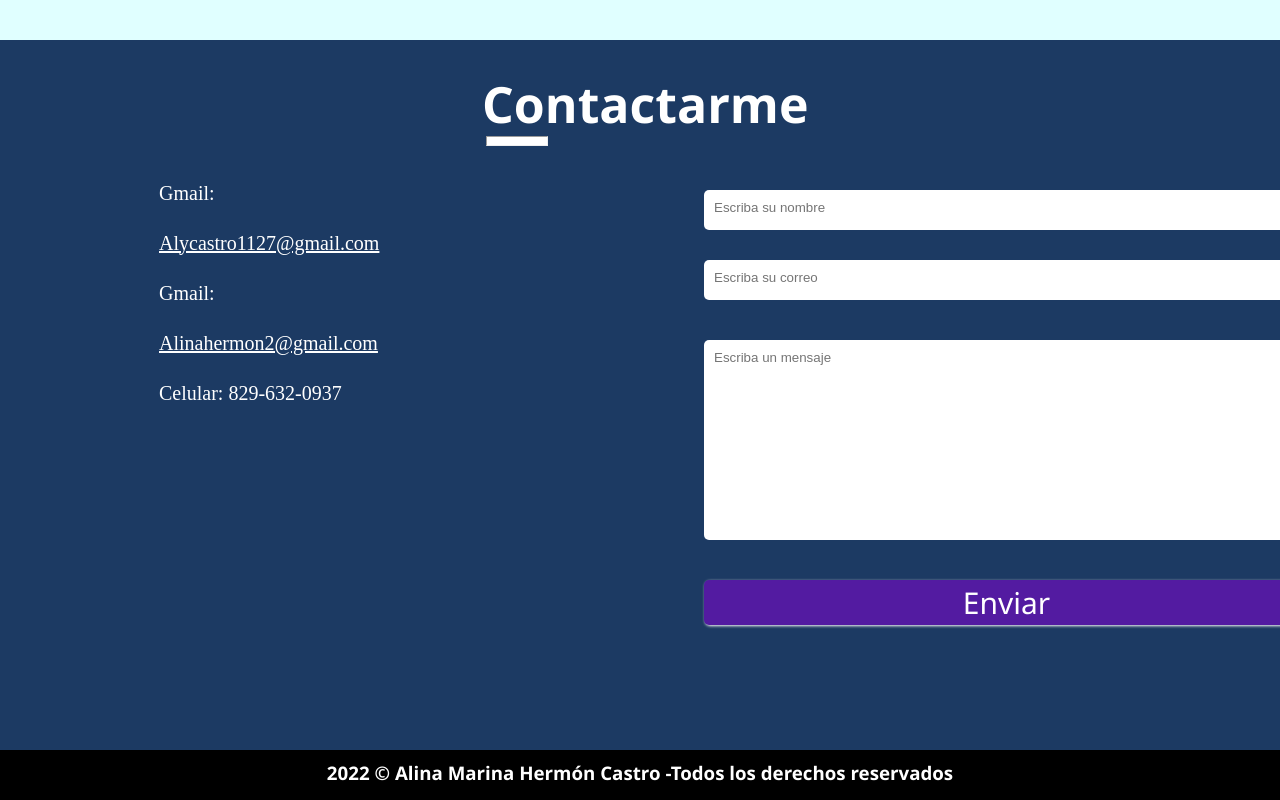
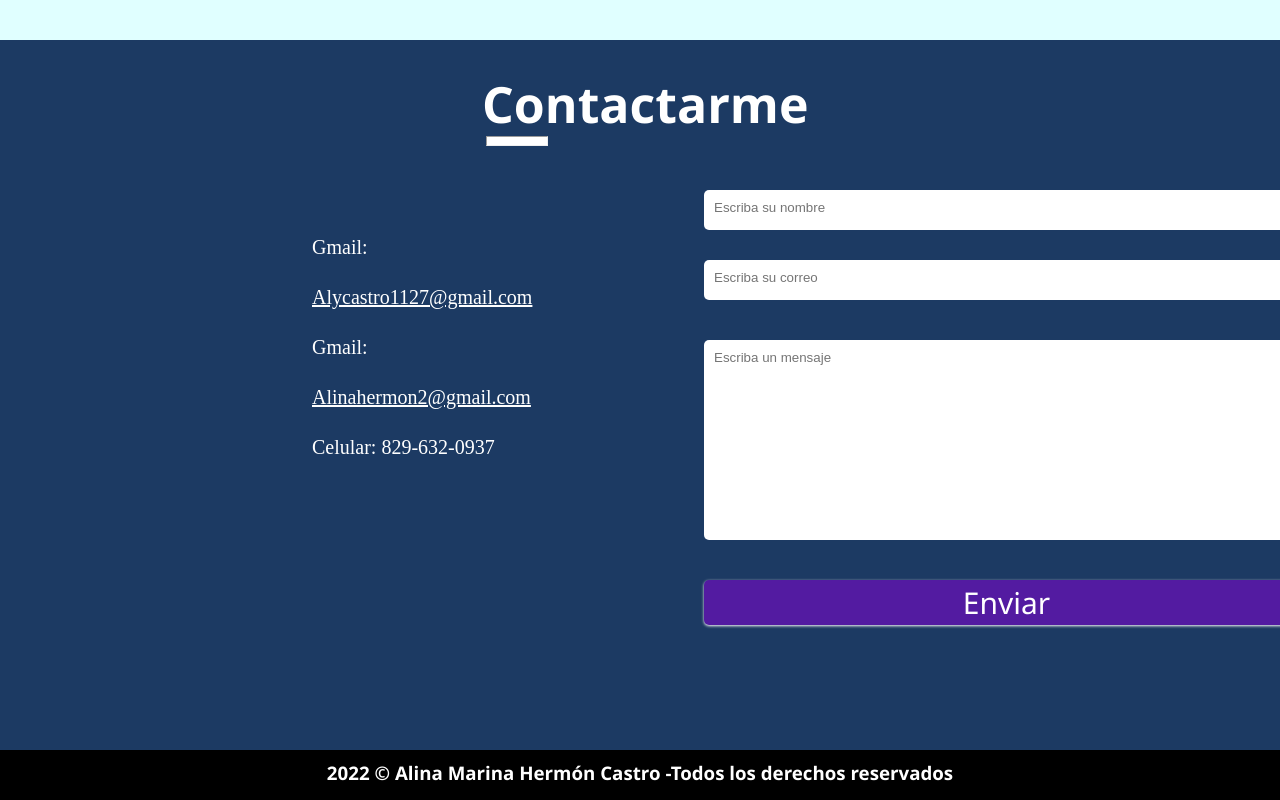
Before and after one commit to Alyhermon/Myportfolio_noficial, a Vue app in the folder portafolio/: page / in a window 1280 px wide. Shown: the part 2310-3110 px from the top of the page. Built offline with nearby package versions, Linux system fonts and the light colour scheme.

Commit message:
Casi listo

```diff
--- a/portafolio/src/components/Home.vue
+++ b/portafolio/src/components/Home.vue
@@ -344,7 +344,8 @@
     .contactarme .menu ul{
         position: absolute;
         line-height: 50px;
-        margin-left: 39px;
+        top: 2500px;
+        margin-left: 15%;
         width: 250px;
     }
 
@@ -511,7 +512,7 @@
         height: 45px;
         font-family: 'Segoe UI', Tahoma, Geneva, Verdana, sans-serif;
         border: none;
-        box-shadow: 1px 1px 3px white;
+        box-shadow: 0px 1px 3px white;
         font-size: 30px;
         background-color: #531ba1;
     }
```
